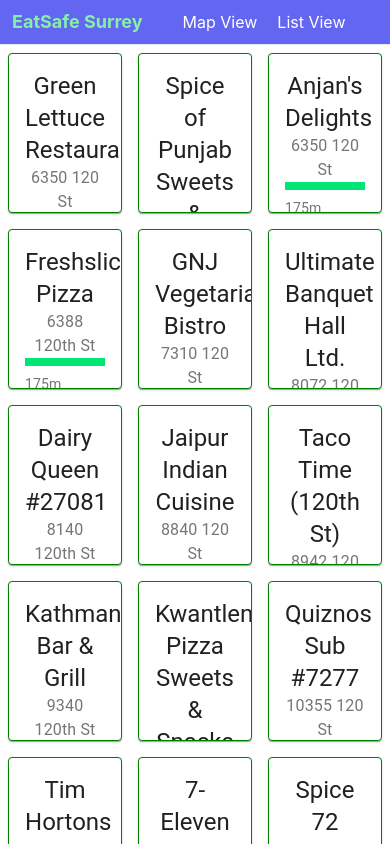
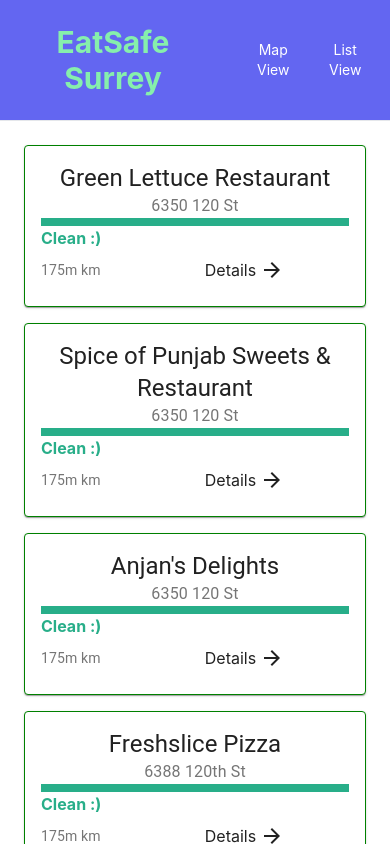
Before and after one commit to PegasusHT/eatsafe, a React (Create React App) app: page /listview in a window 390 px wide. Shown: the top 844 px of the page. Built offline with nearby package versions, Linux system fonts and the light colour scheme.

Commit message:
added mobile screen

```diff
--- a/src/components/listview/listview.js
+++ b/src/components/listview/listview.js
@@ -62,7 +62,6 @@
             setTotalRestaurants(patchedData);
             setLoading(false);
         }
-        // console.log(totalRestaurants[1])
     }, [reports, totalRestaurants]);
 
     const fetchMoreData = () => {
@@ -100,6 +99,7 @@
                 <p>Loading data ... </p>
             ):(
                 <InfiniteScroll
+                    className='p-4'
                     dataLength={visibleRes.length}
                     next={fetchMoreData}
                     hasMore={hasMore}
@@ -112,10 +112,9 @@
                                 = restaurant.properties;
 
                             let HAZARDRATING = setHazardRating(reports)
-                            console.log(HAZARDRATING)
                             const distanceDefault = '175m';
                             return (
-                                <div className="w-1/3 p-2">
+                                <div className="w-full sm:w-1/2 md:w-1/3 p-2">
                                     <RestaurantCard
                                     name={NAME}
                                     address={PHYSICALADDRESS}
--- a/src/components/listview/restaurantCard.js
+++ b/src/components/listview/restaurantCard.js
@@ -5,7 +5,7 @@
 import ArrowForwardIcon from '@mui/icons-material/ArrowForward';
 
 const hazardColors = {
-    Low: '#00e676',
+    Low: '#28AE89',
     Medium: '#fbc02d',
     High: '#f44336',
     none: '#b7b8b9'
@@ -15,7 +15,23 @@
     backgroundColor: hazardColors[hazardLevel],
 }));
 
+const hazardText = (hazardLevel) => {
+    switch (hazardLevel){
+        case "Low":
+            return 'Clean :)';
+        case "Medium":
+            return 'Safe :]';
+        case "High":
+            return 'Dangerous :(';
+        default:
+            return 'No report !';
+    }
+
+}
+
 export const RestaurantCard = ({ name, address, hazardLevel, distance }) => {
+    const hazardAlert= hazardText(hazardLevel);
+    console.log(hazardAlert)
     return (
         <Tilt
             options={{
@@ -30,7 +46,7 @@
             easing: 'cubic-bezier(.03,.98,.52,.99)',
             }}
         >
-            <Card className=" h-40" style={{ border: "0.5px solid green" }}>
+            <Card className=" h-45" style={{ border: "0.5px solid green" }}>
                 <CardContent>
                     <Typography variant="h5" component="h2">
                         {name}
@@ -39,6 +55,10 @@
                         {address}
                     </Typography>
                     <HazardBar hazardLevel={hazardLevel} />
+
+                    <p className='font-bold text-left' style={{ color: hazardColors[hazardLevel] }}>
+                        {hazardAlert}
+                    </p>
                     <div style={{ display: 'flex', alignItems: 'center', marginTop: 8 }}>
                         <Typography variant="body2" color="textSecondary" style={{ marginRight: 8 }}>
                         {distance} km
--- a/src/components/navBar/navbar.js
+++ b/src/components/navBar/navbar.js
@@ -6,13 +6,13 @@
 function MainNavbar() {
   return (
     <BrowserRouter>
-        <Navbar expand="lg" className="flex items-center border-b border-gray-200 bg-indigo-500 px-3 py-2">
+        <Navbar expand="lg" className="flex items-center border-b border-gray-200 bg-indigo-500 px-5 py-6">
             <div className="flex items-center space-x-10">
-                <Navbar.Brand className='text-lg font-bold text-green-300' href="#home">EatSafe Surrey</Navbar.Brand>
+                <Navbar.Brand className='text-3xl font-bold text-green-300' href="#home">EatSafe Surrey</Navbar.Brand>
                 <Navbar.Collapse id="basic-navbar-nav">
-                    <Nav className="flex items-center space-x-5">
-                        <Nav.Link className='text-white' href="#home">Map View</Nav.Link>
-                        <NavLink className='text-white' to="/listview">List View</NavLink>
+                    <Nav className="flex items-center text-xl space-x-5">
+                        <Nav.Link className='text-sm sm:text-md md:text-lg lg:text-xl text-white' href="#home">Map View</Nav.Link>
+                        <NavLink className='text-sm sm:text-md md:text-lg lg:text-xl text-white' to="/listview">List View</NavLink>
                     </Nav>
                 </Navbar.Collapse>
             </div>
```
Also changed, not shown: 11 other files (tests, documents, lock files or other folders).
